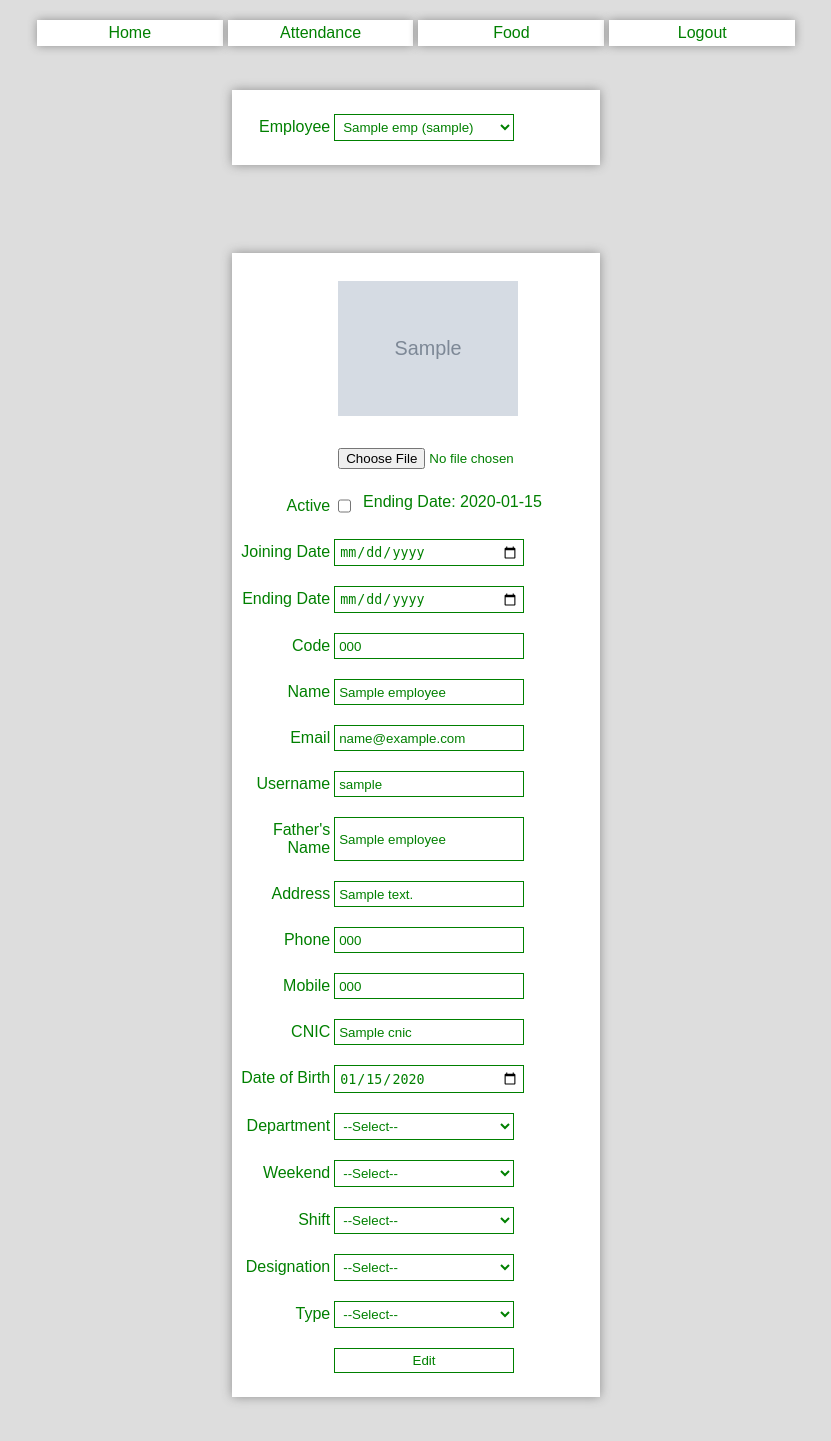
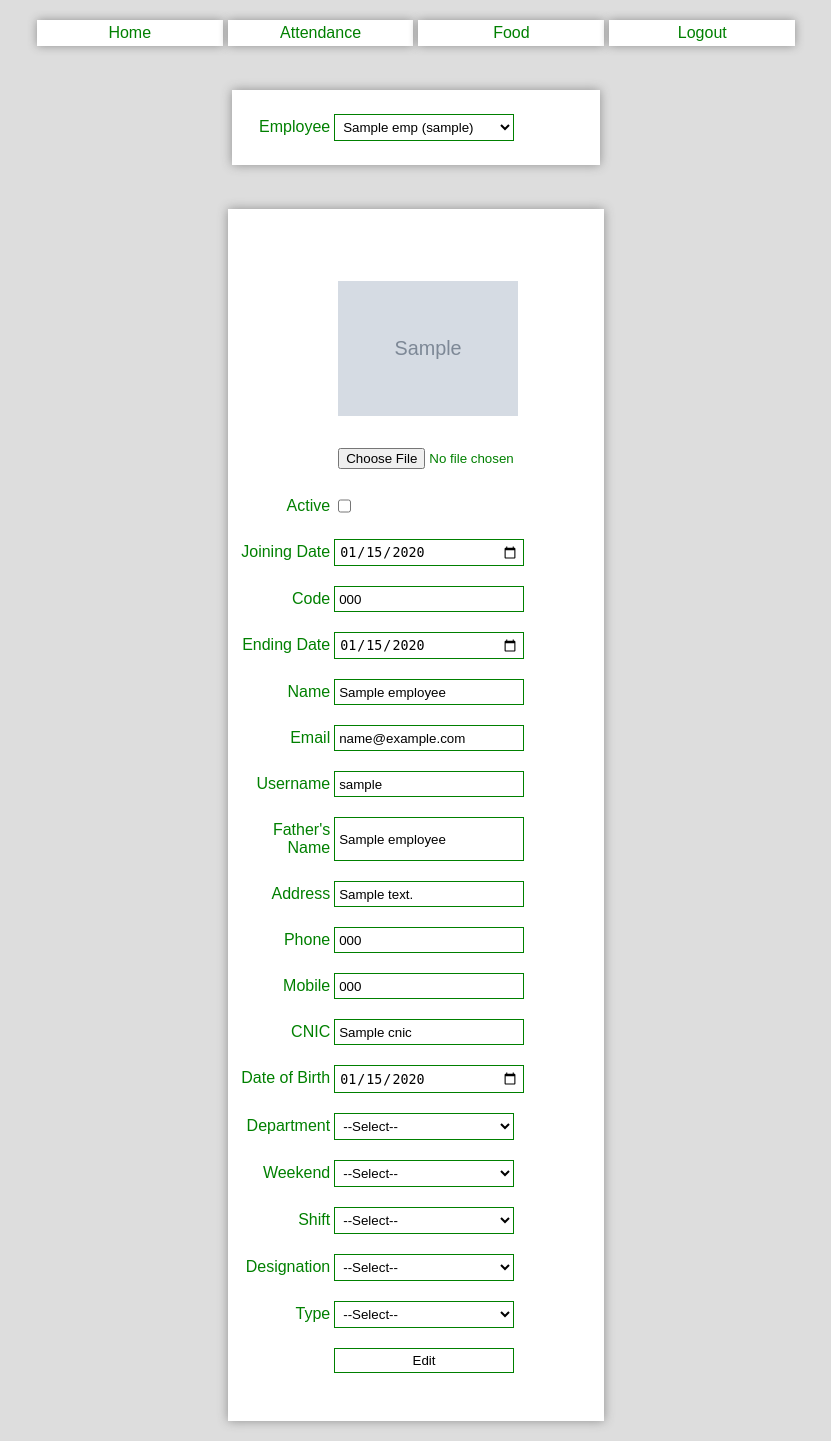
Before and after one commit to iceanimations/icicle, a Django app: template home/templates/home/employee_edit.html in a window 1280 px wide. Shown: the whole page, without its empty margins (224-1055 px from the left). Run offline with Django 3.2, Linux system fonts and the light colour scheme; the template is opened without the code that fills it: most values are stand-ins (such as "Sample title", 1, 10 or a date in 2020); grey boxes marked "Sample" are stand-in pictures.

Commit message:
form data redisplayed on error

```diff
--- a/home/templates/home/employee_edit.html
+++ b/home/templates/home/employee_edit.html
@@ -1,4 +1,4 @@
-{% extends "templates/base.html" %}
+{% extends "base.html" %}
 {% block title %}| Edit Employee {% endblock %}
 {% block content %}
 
@@ -6,14 +6,14 @@
 	<div class="col-3"></div>
 	<div class="col-6">
 		<div class="row">
-			<form class="col-12">
+			<form class="col-12 box">
 				<div class="row">
 					<label class="col-3">Employee</label>
 					<select name="pk" class="col-6" onchange="this.form.submit()">
 						<option value="">--Select--</option>
 						{%for emp in employees%}
 						{% if employee  and emp.pk == employee.pk %}
-						<option selected="selected" value="{{ employee.pk }}">{{ emp.name }} ({{ emp.username }})</option>
+						<option selected="selected" value="{{ emp.pk }}">{{ emp.name }} ({{ emp.username }})</option>
 						{% else %}
 						<option value="{{ emp.pk }}">{{ emp.name }} ({{ emp.username }})</option>
 						{% endif %}
@@ -30,7 +30,7 @@
 <div class="row">
 	{% load static %}
 	<div class="col-3"></div>
-	<div class="col-6">
+	<div class="col-6 box">
 		<div class="row">
 			{% if errors.0 %}
 				<div class="col-12 text-center red">{{ errors.0 }}</div>
@@ -54,25 +54,21 @@
 					<label class="col-3">Active</label>
 					{% if employee.isActive %}
 						<input type="checkbox" name="isActive" checked/>
-						<span>&nbsp; Joining Date: {{ employee.joiningDate|date:"Y-m-d" }}</span>
 					{% else %}
-						<input type="checkbox" name="isActive"/>
-						{% if employee.endingDate %}
-							<span>&nbsp; Ending Date: {{ employee.endingDate|date:"Y-m-d" }}</span>
-						{% endif %}
+						<input type="checkbox" name="isActive" />
 					{% endif %}
 				</div>
-				<div class="row">
+				<div class="row" id="jd">
 					<label class="col-3">Joining Date</label>
-					<input type="date" name="joinDate" class="col-6" />
+					<input type="date" name="joinDate" class="col-6" value="{{ employee.joiningDate|date:"Y-m-d" }}" />
 				</div>
-				<div class="row">
-					<label class="col-3">Ending Date</label>
-					<input type="date" name="endDate" class="col-6" />
-				</div>
-				<div class="row">
+				<div class="row" id="code">
 					<label class="col-3">Code</label>
 					<input type="text" name="code" class="col-6" value= "{{ employee.code }}" />
+				</div>
+				<div class="row" id="ed">
+					<label class="col-3">Ending Date</label>
+					<input type="date" name="endDate" class="col-6" value="{{ employee.endingDate|date:"Y-m-d" }}" />
 				</div>
 				<div class="row">
 					<label class="col-3">Name</label>
--- a/icicle/settings.py
+++ b/icicle/settings.py
@@ -64,7 +64,7 @@ ROOT_URLCONF = 'icicle.urls'
 TEMPLATES = [
     {
         'BACKEND': 'django.template.backends.django.DjangoTemplates',
-        'DIRS': [BASE_DIR],
+        'DIRS': [os.path.join(BASE_DIR, 'templates')],
         'APP_DIRS': True,
         'OPTIONS': {
             'context_processors': [
--- a/icicle/static/icicle/css/style.css
+++ b/icicle/static/icicle/css/style.css
@@ -8,10 +8,9 @@ body {
 	color: red;
 }
 
-form, input, select {
-	color: green;
+.title {
+	font-size: 16pt;
 }
-
 
 form input[type=text], form input[type=password],
 form input[type=submit], form input[type=date], form select {
@@ -34,10 +33,6 @@ button::-moz-focus-inner {
   border: 0;
 }
 
-form {
-	background-color: white;
-	box-shadow: 0 0 10px #909090;
-}
 form label {
 	text-align:right;
 }
@@ -57,11 +52,8 @@ img {
 
 .navbarButton:link, .navbarButton:visited, .navbarButton:active {
 	text-decoration: none;
-	color: green;
 	text-align: center;
-    background-color: white;
     margin-right: 5px;
-    box-shadow: 0 0 10px #909090;
 }
 
 .navbarButton:hover {
@@ -76,6 +68,12 @@ img {
 .container {
 	margin: 0 auto;
 	width: 60%;
+}
+
+.box {
+	background-color: white;
+	box-shadow: 0 0 10px #909090;
+	color: green;
 }
 
 .row {
--- /dev/null
+++ b/icicle/static/icicle/js/script.js
@@ -0,0 +1,16 @@
+function toggleDisplay(btn, jd, ed, code) {
+	btn = document.getElementById(btn);
+	jd = document.getElementById(jd);
+	ed = document.getElementById(ed);
+	code = document.getElementById(code);
+	if (btn.checked == true) {
+		jd.style = jd.style + ";display: block;";
+		ed.style = ed.style + ";display: none;";
+		code.style = code.style + ";display: block";
+	}
+	else {
+		jd.style = jd.style + ";display: none;";
+		ed.style = ed.style + ";display: block;";
+		code.style = code.style + ";display: none";
+	}
+}
--- a/icicle/views.py
+++ b/icicle/views.py
@@ -19,7 +19,7 @@ def home(request):
         return redirect('home/')
 
 def showLoginForm(request, errors=None):
-    return render(request, 'templates/login.html', context={'errors': errors})
+    return render(request, 'login.html', context={'errors': errors})
 
 def login(request):
     errors = []
@@ -50,7 +50,7 @@ def login(request):
                                             userInfo['name'][0])}) is None:
                         path = '/home'
                     else:
-                        path = request.POST.get('path', '/home')
+                        path = request.POST.get('path', '/home') #TODO: not possible (how to add path to POST?)
                     response = redirect(path)
                     response.set_cookie('user',
                                auth.makeSecureCookie(username),
--- a/templates/base.html
+++ b/templates/base.html
@@ -4,14 +4,15 @@
 		<title>Icicle {% block title %} {% endblock %}</title>
 		{% load static %}
 	<link href={% static "static/icicle/css/style.css" %} type="text/css" rel="stylesheet" />
+	<script type="text/javascript" src={% static "static/icicle/js/script.js" %}></script>
 	</head>
 	<body>
 		<div class="container">
 			<div class="row navbar">
-				<a href="/home" class="col-3 navbarButton">Home</a>
-				<a href="/attendance" class="col-3 navbarButton">Attendance</a>
-				<a href="/food" class="col-3 navbarButton">Food</a>
-				<a style="margin-right: 0px;" href="/logout" class="col-3 navbarButton">Logout</a>
+				<a href="/home" class="col-3 navbarButton box">Home</a>
+				<a href="/attendance" class="col-3 navbarButton box">Attendance</a>
+				<a href="/food" class="col-3 navbarButton box" >Food</a>
+				<a style="margin-right: 0px;" href="/logout" class="col-3 navbarButton box">Logout</a>
 			</div>
 			{% block content %} {% endblock %}
 		</div>
--- a/templates/login.html
+++ b/templates/login.html
@@ -1,9 +1,9 @@
-{% extends "templates/base.html" %}
+{% extends "base.html" %}
 {% block title %}| Login {% endblock %}
 {% block content %}
 <div class="row">
 	<div class="col-3"></div>
-	<div class="col-6">
+	<div class="col-6 box">
 		<div class="row">
 			<form class="col-12" action="" method="post">
 				{% csrf_token %}
```
Also changed, not shown: home/templates/home/home.html (+24 -1 lines), home/views.py (+43 -11 lines), db.sqlite3.
